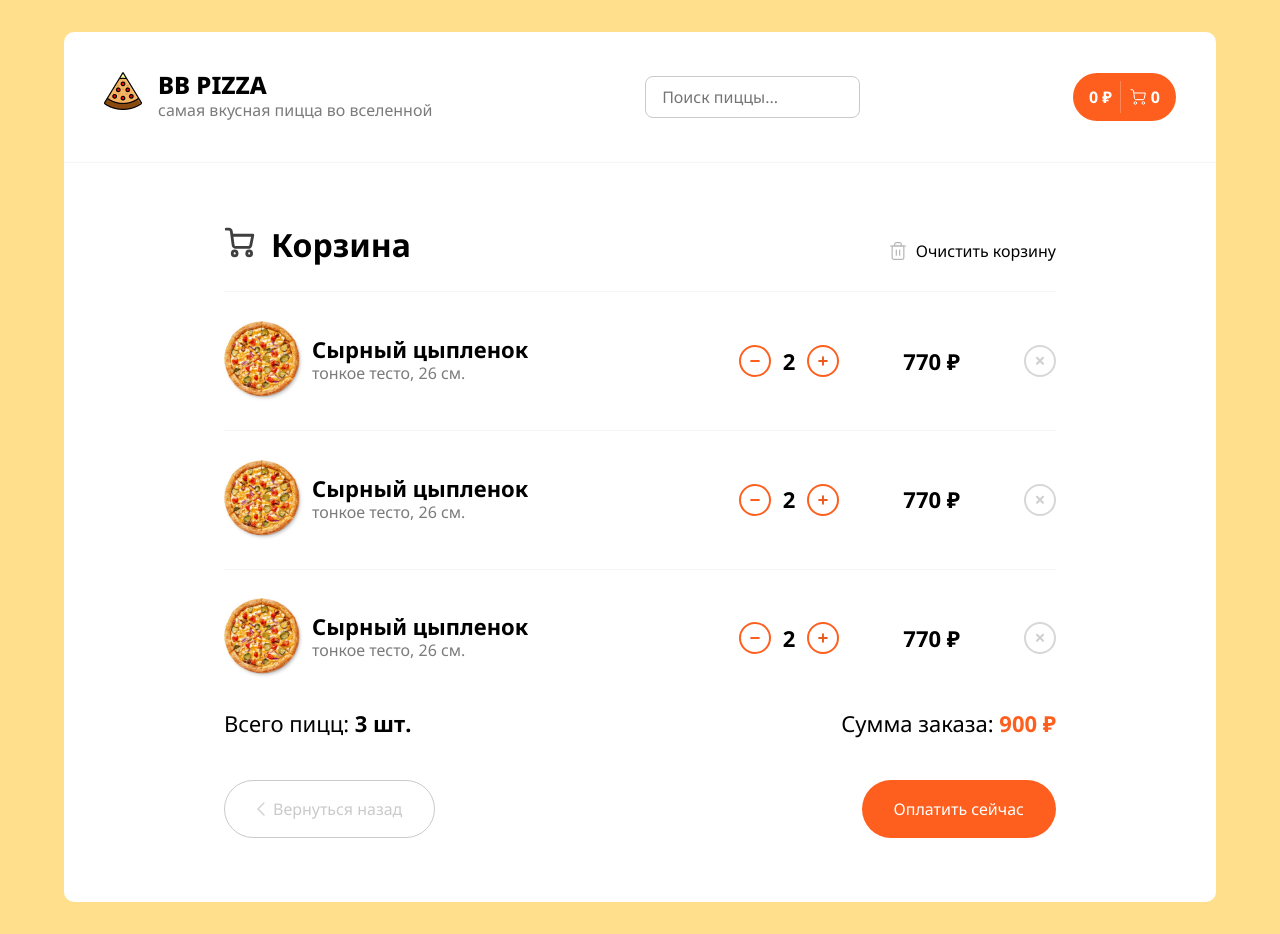
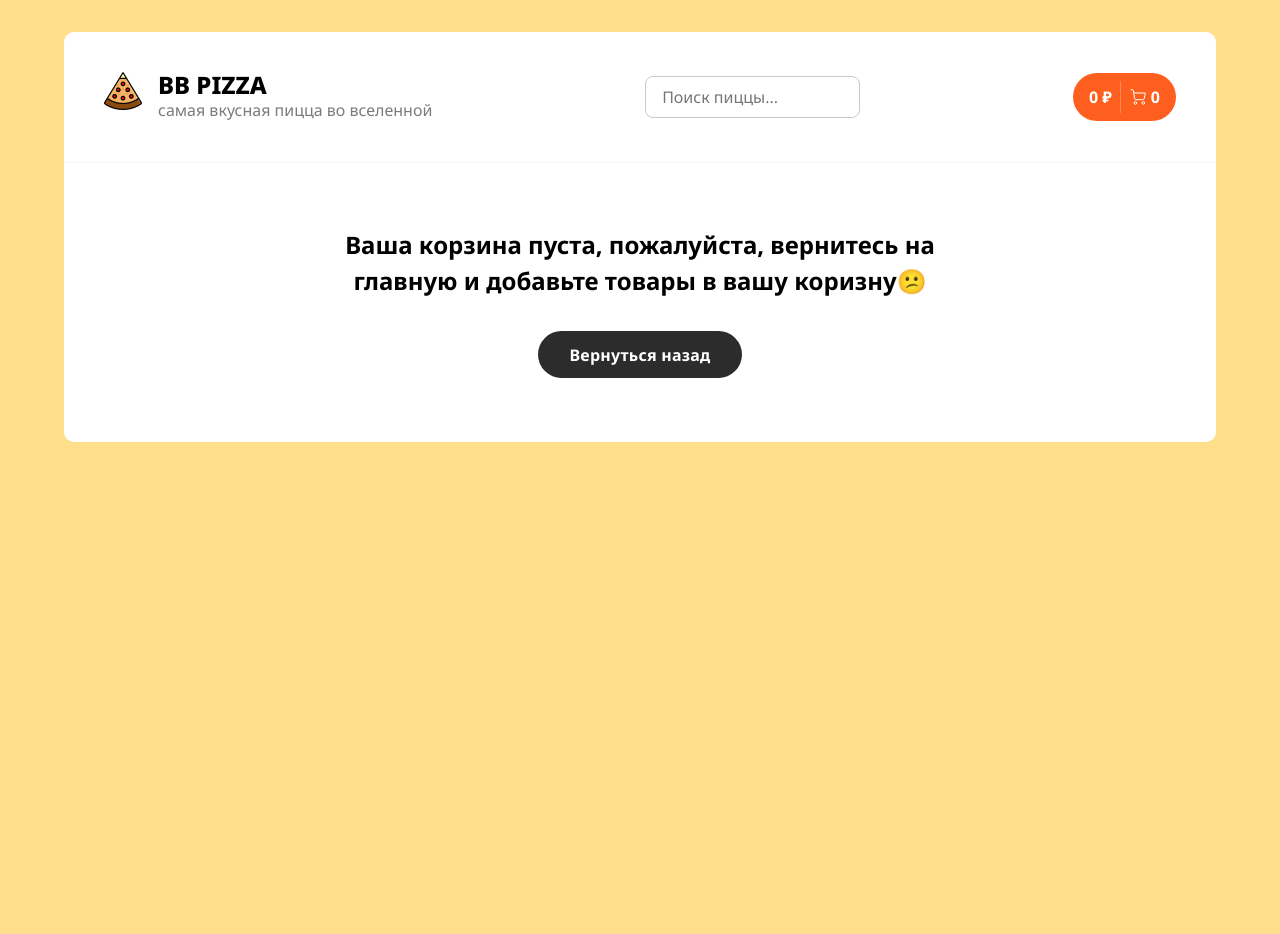
Before and after one commit to beckyuldashev/react-pizza, a React (Create React App) app: page /cart in a window 1280 px wide. After the commit the page ends 800 px from the top, so only its background shows below. Built offline with nearby package versions, Linux system fonts and the light colour scheme.

Commit message:
Creating Redux for the cart, hiding/showing popup sorting

```diff
--- a/src/components/CartPizza/CartPizza.jsx
+++ b/src/components/CartPizza/CartPizza.jsx
@@ -1,20 +1,36 @@
-import pizzaImg from '../../assets/img/pizza.png';
+import { useDispatch } from 'react-redux';
+import { removeItem, addItem } from '../../redux/slices/cart/cartSlice';
 
 import cl from './CartPizza.module.scss';
 
-const CartPizza = () => {
+const CartPizza = ({ id, title, price, imageUrl, type, size, count }) => {
+  const dispatch = useDispatch();
+
+  const onRemoveItem = (isDeleted) => {
+    if (window.confirm('Ты действительно хочешь удалить этот товар?')) {
+      dispatch(removeItem({ id, price, isDeleted }));
+    }
+  };
+
+  const onAdd = () => {
+    dispatch(addItem({ id, price }));
+  };
+
   return (
     <div className={cl.pizza}>
       <div className={cl.left}>
-        <img className={cl.img} src={pizzaImg} alt="Сырный цыпленок" />
+        <img className={cl.img} src={imageUrl} alt={title} />
         <div className={cl.content}>
-          <h3>Сырный цыпленок</h3>
-          <p>тонкое тесто, 26 см.</p>
+          <h3>{title}</h3>
+          <p>
+            {type}, {size} см.
+          </p>
         </div>
       </div>
       <div className={cl.right}>
         <div className={cl.counter}>
           <svg
+            onClick={() => onRemoveItem(false)}
             className="hovered"
             xmlns="http://www.w3.org/2000/svg"
             width="32"
@@ -27,8 +43,9 @@ const CartPizza = () => {
               fill="#FE5F1E"
             />
           </svg>
-          <span>2</span>
+          <span>{count}</span>
           <svg
+            onClick={onAdd}
             className="hovered"
             xmlns="http://www.w3.org/2000/svg"
             width="32"
@@ -42,8 +59,11 @@ const CartPizza = () => {
             />
           </svg>
         </div>
-        <span className={cl.price}>770 ₽</span>
+
+        <span className={cl.price}>{price * count} ₽</span>
+
         <svg
+          onClick={() => onRemoveItem(true)}
           className="hovered"
           xmlns="http://www.w3.org/2000/svg"
           width="32"
--- a/src/components/Header/Header.jsx
+++ b/src/components/Header/Header.jsx
@@ -1,3 +1,4 @@
+import { useSelector } from 'react-redux';
 import { Link } from 'react-router-dom';
 
 import Search from '../Search/Search';
@@ -7,24 +8,26 @@ import shopIcon from '../../assets/icons/shop-icon.svg';
 import cl from './Header.module.scss';
 
 const Header = () => {
+  const { totalPrice, totalCount } = useSelector((state) => state.cart);
+
   return (
     <header className={cl.header}>
-      <div className={cl.logo}>
+      <Link to="/" className={cl.logo}>
         <img src={`${process.env.PUBLIC_URL}/logo.png`} alt="pizza logo" />
         <div>
           <h1 className={cl.title}>BB pizza</h1>
           <span className={cl.subtitle}>самая вкусная пицца во вселенной</span>
         </div>
-      </div>
+      </Link>
 
       <Search />
 
       <Link to="/cart" className={cl.cart}>
-        <span className={cl.price}>0 ₽</span>
+        <span className={cl.price}>{totalPrice} ₽</span>
         <span className={cl.divider} />
         <div className={cl.count}>
           <img src={shopIcon} alt="" />
-          <span>0</span>
+          <span>{totalCount}</span>
         </div>
       </Link>
     </header>
--- a/src/components/Header/Header.module.scss
+++ b/src/components/Header/Header.module.scss
@@ -15,6 +15,8 @@
   display: flex;
   align-items: flex-start;
   gap: 1rem;
+  text-decoration: none;
+  color: inherit;
 }
 
 .title {
--- a/src/components/NotFoundError/NotFoundError.jsx
+++ b/src/components/NotFoundError/NotFoundError.jsx
@@ -1,12 +1,17 @@
+import { Link } from 'react-router-dom';
+
 import cl from './NotFoundError.module.scss';
 
 const NotFoundError = ({ title }) => {
   return (
     <div className={cl.wrapper}>
-      <h1>
+      <p>
         {title}
         <span>😕</span>
-      </h1>
+      </p>
+      <Link to="/" className="back-link">
+        Вернуться назад
+      </Link>
     </div>
   );
 };
--- a/src/components/NotFoundError/NotFoundError.module.scss
+++ b/src/components/NotFoundError/NotFoundError.module.scss
@@ -1,7 +1,16 @@
 .wrapper {
-  margin-block: 3rem;
+  padding-block: clamp(2rem, 5vw, 10rem);
+  padding-inline: 1rem;
   text-align: center;
-  h1 {
-    font-size: clamp(var(--fz-400), 5vw, var(--fz-800));
+
+  & > * + * {
+    margin-top: 2rem;
+  }
+
+  p {
+    max-width: 50ch;
+    margin-inline: auto;
+    font-size: clamp(var(--fz-400), 5vw, var(--fz-700));
+    font-weight: 700;
   }
 }
--- a/src/pages/Cart/Cart.jsx
+++ b/src/pages/Cart/Cart.jsx
@@ -1,11 +1,26 @@
 import { Link } from 'react-router-dom';
+import { useDispatch, useSelector } from 'react-redux';
+
 import CartPizza from '../../components/CartPizza/CartPizza';
+import NotFoundError from '../../components/NotFoundError/NotFoundError';
+
+import { clearItems } from '../../redux/slices/cart/cartSlice';
 
 import cl from './Cart.module.scss';
 
 const Cart = () => {
+  const { items, totalCount, totalPrice } = useSelector((state) => state.cart);
+  const dispatch = useDispatch();
+
+  const onClearItems = () => {
+    if (window.confirm('Вы действительно хотите полностью очистить корзину')) {
+      dispatch(clearItems());
+    }
+  };
+
   return (
     <main>
+      {totalCount > 0 ? (
         <div className={cl.cart}>
           <div className={cl.heading}>
             <div>
@@ -40,7 +55,7 @@ const Cart = () => {
               <h1>Корзина</h1>
             </div>
 
-          <div className="hovered">
+            <div className="hovered" onClick={onClearItems}>
               <svg
                 xmlns="http://www.w3.org/2000/svg"
                 width="20"
@@ -80,19 +95,21 @@ const Cart = () => {
             </div>
           </div>
 
-        <div className={cl.body}>
-          <CartPizza />
-          <CartPizza />
-          <CartPizza />
-        </div>
+          <ul className={cl.body}>
+            {items.map((item) => (
+              <li key={item.id}>
+                <CartPizza {...item} />
+              </li>
+            ))}
+          </ul>
 
           <div className={cl.footer}>
             <div className={cl.footer__top}>
               <div className={cl.count}>
-              Всего пицц: <span>3 шт.</span>
+                Всего пицц: <span>{totalCount} шт.</span>
               </div>
               <div className={cl.total}>
-              Сумма заказа: <span>900 ₽</span>
+                Сумма заказа: <span>{totalPrice} ₽</span>
               </div>
             </div>
             <div className={cl.footer__bottom}>
@@ -118,6 +135,9 @@ const Cart = () => {
             </div>
           </div>
         </div>
+      ) : (
+        <NotFoundError title="Ваша корзина пуста, пожалуйста, вернитесь на главную и добавьте товары в вашу коризну" />
+      )}
     </main>
   );
 };
--- a/src/pages/NotFound/NotFound.jsx
+++ b/src/pages/NotFound/NotFound.jsx
@@ -1,4 +1,3 @@
-import { Link } from 'react-router-dom';
 import NotFoundError from '../../components/NotFoundError/NotFoundError';
 
 import cl from './NotFound.module.scss';
@@ -7,11 +6,6 @@ const NotFound = () => {
   return (
     <main className={cl.wrapper}>
       <NotFoundError title="Ошибка 404. Такой страницы не существует" />
-      {/* <p>Для того, чтобы заказать пиццу, перейди на главную страницу.</p>
-      <img src={cartImg} alt="" /> */}
-      <Link to="/" className="back-link">
-        Вернуться назад
-      </Link>
     </main>
   );
 };
--- a/src/pages/NotFound/NotFound.module.scss
+++ b/src/pages/NotFound/NotFound.module.scss
@@ -1,5 +1,4 @@
 .wrapper {
-  padding: clamp(2rem, 5vw, 10rem);
   text-align: center;
 
   & > * + * {
--- /dev/null
+++ b/src/redux/slices/cart/cartSlice.js
@@ -0,0 +1,50 @@
+import { createSlice } from "@reduxjs/toolkit";
+
+const initialState = {
+  items: [],
+  totalPrice: 0,
+  totalCount: 0
+};
+
+export const cartSlice = createSlice({
+  name: 'cart',
+  initialState,
+  reducers: {
+    addItem: (state, action) => {
+      const findItem = state.items.find(item => item.id === action.payload.id);
+
+      if(findItem) {
+        findItem.count += 1;
+      } else {
+        state.items.push({...action.payload, count: 1});
+      }
+
+      state.totalCount += 1;
+      state.totalPrice += action.payload.price;
+    },
+    removeItem: (state, action) => {
+      const findItem = state.items.find(item => item.id === action.payload.id);
+
+      if(action.payload.isDeleted) {
+        state.totalCount -= findItem.count;
+        state.totalPrice -= findItem.price * findItem.count;
+        state.items = state.items.filter(obj => obj.id !== action.payload.id);
+      } else {
+        if(findItem.count === 1) return;
+
+        findItem.count -= 1;
+        state.totalCount -= 1;
+        state.totalPrice -= action.payload.price;
+      }
+    },
+    clearItems: (state) => {
+      state.items = [];
+      state.totalCount = 0;
+      state.totalPrice = 0;
+    },
+  }
+})
+
+export const {addItem, removeItem, clearItems} = cartSlice.actions;
+
+export default cartSlice.reducer;
--- a/src/redux/store.js
+++ b/src/redux/store.js
@@ -1,9 +1,11 @@
 import { configureStore } from '@reduxjs/toolkit'
 
 import filtersReducer from './slices/filters/filtersSlice';
+import cartReducer from './slices/cart/cartSlice';
 
 export const store = configureStore({
   reducer: {
-    filters: filtersReducer
+    filters: filtersReducer,
+    cart: cartReducer,
   },
 })
```
Also changed, not shown: src/components/PizzaCard/PizzaCard.jsx (+25 -4 lines), src/components/Sort/Sort.jsx (+17 -2 lines). Lines whose indentation alone changed are shown as unchanged.
